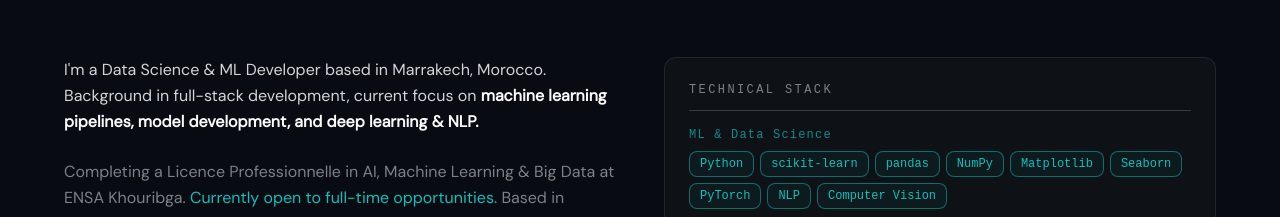
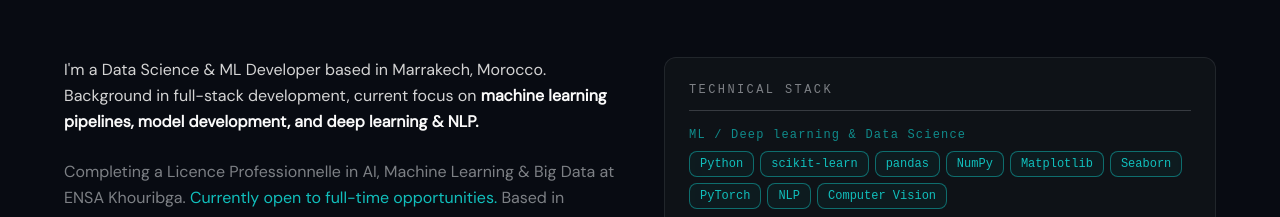
Before and after one commit to idrissiradi/portfolio, a React (Vite) app: page / in a window 1280 px wide. Shown: the part 1060-1277 px from the top of the page. Built offline with nearby package versions, Linux system fonts and the light colour scheme; a web font is replaced by a local one.

Commit message:
Update stack group name for clarity

```diff
--- a/src/constants/portfolio-data.ts
+++ b/src/constants/portfolio-data.ts
@@ -15,7 +15,7 @@ export const skills = [
 
 export const stackGroups = [
 	{
-		name: 'ML & Data Science',
+		name: 'ML / Deep learning & Data Science',
 		pills: [
 			{ label: 'Python', active: true },
 			{ label: 'scikit-learn', active: true },
```
